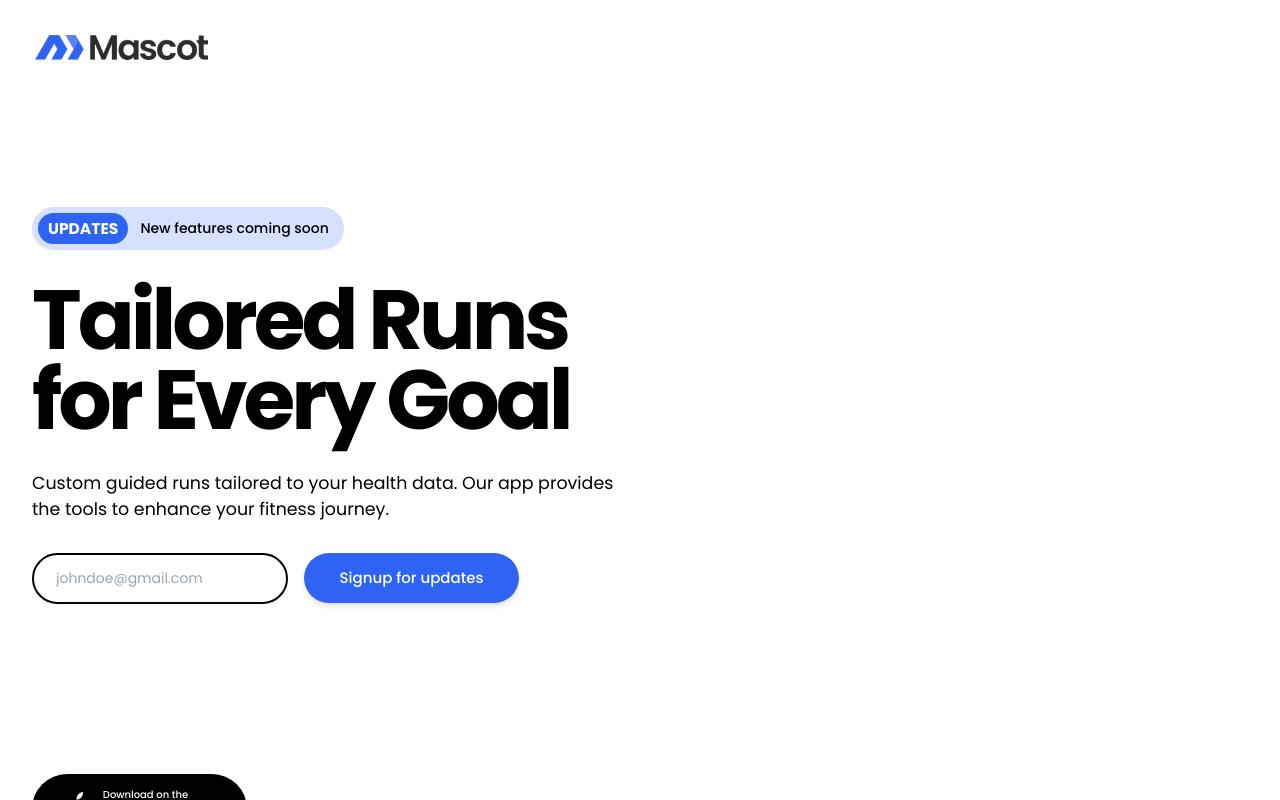
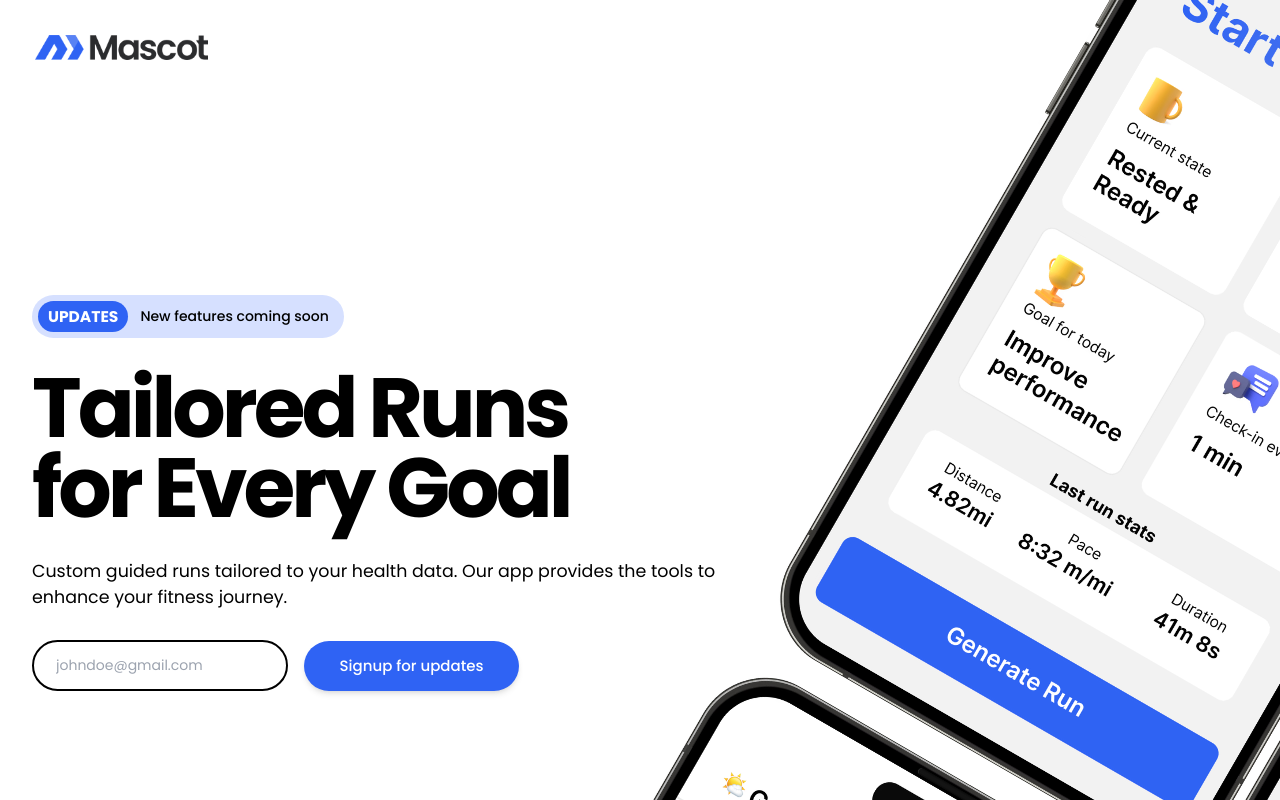
Before and after one commit to ShaYri12/Mascot, a Next.js app: page / in a window 1280 px wide. Shown: the top 800 px of the page. Built offline with nearby package versions, Linux system fonts and the light colour scheme.

Commit message:
Images added

```diff
--- a/app/components/Header.js
+++ b/app/components/Header.js
@@ -2,7 +2,7 @@ import React from "react";
 
 const Header = () => {
   return (
-    <header className="flex items-center w-full">
+    <header className="flex items-center w-full z-20">
       <div className="flex items-center md:p-[35px] px-4 py-[20px]">
         <img
           className="md:w-[173px] w-[133px]"
--- a/app/layout.js
+++ b/app/layout.js
@@ -11,9 +11,9 @@ export default function RootLayout({ children }) {
   return (
     <html lang="en">
       <body className="w-full">
-        <Header />
+        {/* <Header /> */}
         <main>{children}</main>
-        <Footer />
+        {/* <Footer /> */}
       </body>
     </html>
   );
--- a/app/page.js
+++ b/app/page.js
@@ -11,8 +11,18 @@ export default function Home() {
   }, []);
 
   return (
-    <div className="flex main items-center justify-between min-h-screen md:px-8 px-4 pb-4 bg-white w-full ">
-      <main className="main-div flex flex-col items-start justify-center pt-28 w-full gap-[30px] max-w-[50%]">
+    <div className=" overflow-hidden">
+      <header className="flex items-center w-full z-20">
+        <div className="flex items-center md:p-[35px] px-4 py-[20px]">
+          <img
+            className="md:w-[173px] w-[133px]"
+            src="/assets/mascotLogo.avif"
+            alt=""
+          />
+        </div>
+      </header>
+      <div className="flex relative main min-h-screen h-[1000px]   md:px-8 px-4 pb-4 bg-white w-full ">
+        <main className="main-div flex flex-col items-start justify-center pt-28 z-50 w-full gap-[30px] max-w-[60%]">
           <div className="main-badge flex justify-start items-center space-x-3 ps-[6px] pe-[15px] py-[6px] rounded-[40px] bg-[#D6E0FF] fade-in-up delay-1">
             <span className="bg-[#2f63f4] text-white text-[15.5px] font-bold px-[10px] py-[4px] rounded-[40px] uppercase">
               Updates
@@ -27,8 +37,8 @@ export default function Home() {
             </h1>
           </div>
           <p className="main-para text-[17.45px] text-black fade-in-up delay-3">
-          Custom guided runs tailored to your health data. Our app provides the
-          tools to enhance your fitness journey.
+            Custom guided runs tailored to your health data. Our app provides
+            the tools to enhance your fitness journey.
           </p>
           <div className="action-div flex flex-wrap items-center gap-4">
             <input
@@ -46,39 +56,41 @@ export default function Home() {
                 <img width={27} src="/assets/Apple.svg" alt="" />
               </span>
               <span className="flex flex-col items-start">
-              <p className="text-[10px] ms-[5px] mb-[-8px]">Download on the</p>
+                <p className="text-[10px] ms-[5px] mb-[-8px]">
+                  Download on the
+                </p>
                 <h3 className="text-[24px] leading-0">App Store</h3>
               </span>
             </button>
           </div>
         </main>
-      <div className="hidden three-mobile absolute right-[-20%] top-[-50%] z-50 flex items-center justify-center w-full fade-in-right max-w-[40%]">
-        <div className="w-full h-full flex flex-col items-center rotate-[30deg]">
+        <div className=" absolute -top-[400px] -right-[300px] z-50 flex gap-[80px] items-center   justify-center w-full fade-in-right max-w-[50%]">
+          <div className="w-full h-full flex gap-[30px] flex-col items-center rotate-[30deg]">
             <img
               src="/assets/phone.avif"
               alt="Phone 1"
-            className="max-w-sm rounded-lg"
+              className="max-w-lg rounded-lg"
               style={{ zIndex: 2 }}
             />
             <img
               src="/assets/phone.avif"
               alt="Phone 2"
-            className="max-w-sm rounded-lg"
+              className="max-w-lg rounded-lg"
               style={{ zIndex: 1 }}
             />
           </div>
-        <div className="w-full h-full flex items-center rotate-[30deg]">
+          <div className="w-full h-full  rotate-[30deg] pt-[50%]">
             <img
               src="/assets/phone.avif"
               alt="Phone 3"
-            className="max-w-sm rounded-lg"
+              className="max-w-lg rounded-lg"
               style={{ zIndex: 1 }}
             />
           </div>
         </div>
 
         {/* mobile screen mobile-img */}
-      <div className="hidden flex items-center justify-center w-full fade-in-right mobile-img-mobile px-4">
+        {/* <div className="md:hidden flex items-center justify-center w-full fade-in-right mobile-img-mobile px-4">
         <div className="img-box w-full h-full flex items-center">
           <img
             src="/assets/phone.avif"
@@ -99,7 +111,11 @@ export default function Home() {
             <h3 className="text-[24px] leading-0">App Store</h3>
           </span>
         </button>
+      </div> */}
       </div>
+      <footer className="flex px-8 py-[30px] text-black">
+        <p>© 2024 trymascot.com- All rights reserved.</p>
+      </footer>
     </div>
   );
 }
```
Also changed, not shown: public/assets/phone.avif. Lines whose indentation alone changed are shown as unchanged.
